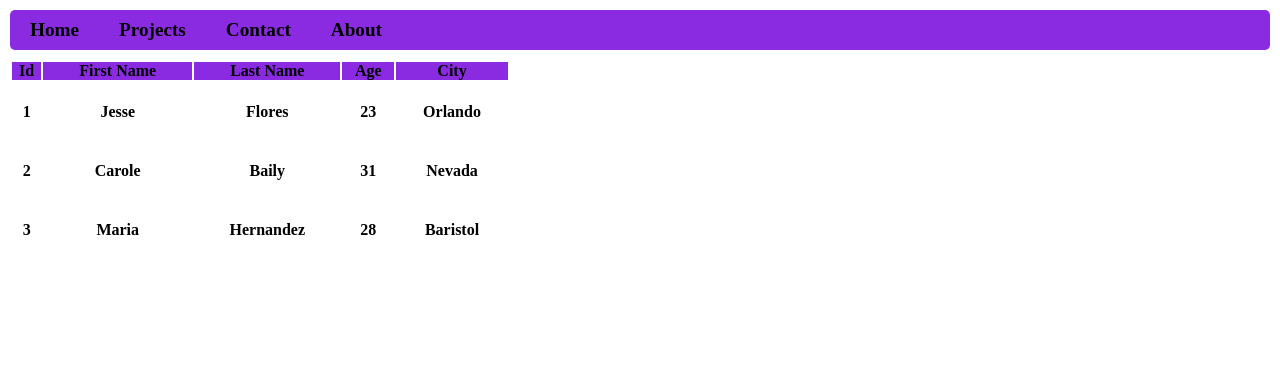
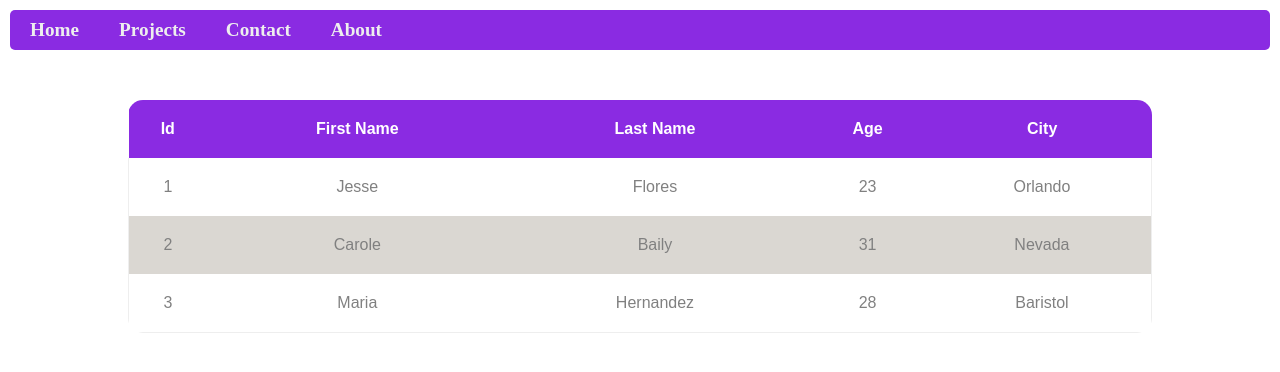
Before and after one commit to Ravi02205/Geekster_ClassTask, a plain HTML site: page class1/3.Table/index.html in a window 1280 px wide. Drawn offline with Linux system fonts and the light colour scheme.

Commit message:
Initial Commit

```diff
--- a/class1/3.Table/index.html
+++ b/class1/3.Table/index.html
@@ -11,10 +11,17 @@
     <header>
         <nav>
             <ul>
-                <li>Home</li>
-                <li>Projects</li>
-                <li>Contact</li>
-                <li>About</li>
+                <li>
+                    <a href="#">Home</a>
+                     </li>
+                <li>
+                    <a href="#">Projects</a>
+                    </li>
+                <li><a href="#">Contact</a>
+                    </li>
+                <li>
+                    <a href="#">About</a>
+                </li>
             </ul>
         </nav>
     </header>
@@ -29,33 +36,29 @@
                 <th>City</th>
                 </tr>
             </thead>
-            <td>
+            <tbody>
                 <tr>
-                <th>1</th>
-                <th>Jesse</th>
-                <th>Flores</th>
-                <th>23</th>
-                <th>Orlando</th>
-            </tr>
-            </td>
-            <td>
+                <td>1</td>
+                <td>Jesse</td>
+                <td>Flores</td>
+                <td>23</td>
+                <td>Orlando</td>
+                </tr>
                 <tr>
-                <th>2</th>
-                <th>Carole</th>
-                <th>Baily</th>
-                <th>31</th>
-                <th>Nevada</th>
-            </tr>
-            </td>
-            <td>
+                <td>2</td>
+                <td>Carole</td>
+                <td>Baily</td>
+                <td>31</td>
+                <td>Nevada</td>
+                </tr>
                 <tr>
-                <th>3</th>
-                <th>Maria</th>
-                <th>Hernandez</th>
-                <th>28</th>
-                <th>Baristol</th>
+                <td>3</td>
+                <td>Maria</td>
+                <td>Hernandez</td>
+                <td>28</td>
+                <td>Baristol</td>
                 </tr>
-            </td>
+            </tbody>
         </table>
     </div>
 </body>
--- a/class1/3.Table/style.css
+++ b/class1/3.Table/style.css
@@ -16,19 +16,54 @@ ul li{
     font-size: larger;
     font-weight: 800;
 }
+ul li a{
+    text-decoration: none;
+    color: #eee;
+}
 nav{
     background-color: blueviolet;
     margin: 10px;
     border-radius: 5px;
+    color: #eee;
 }
 
 .table{
     margin: 10px;
+    font-family:'PT Sans',sans-serif;
+    margin:auto;
+    margin-top: 50px;
+    text-align: center;
+    width:80%;
+    overflow:hidden;
+    border-radius: 15px;
 }
 table{
-    width: 500px;
-    height: 200px;
+    border-collapse: collapse;
+
 }
-.st {
+thead {
+    border-radius: 10px 10px 0 0;
+    color:white;
+    border-radius: 10px;
     background-color: blueviolet;
 }
+.table thead th{
+    padding:20px 5px;
+}
+.table tbody td{
+    padding:20px 5px;
+    color:gray;
+}
+.table tbody tr{
+    border-right: 1px solid #eee;
+    border-left: 1px solid #eee;
+
+}
+.table tbody tr:nth-child(2n){
+    background-color:rgb(218, 215, 210);
+
+}
+.table tbody tr:last-child{
+    border-bottom:1px solid #eee;
+    border-radius: 5px;
+}
--- /dev/null
+++ b/class10/Task1/index.html
@@ -0,0 +1,14 @@
+<!DOCTYPE html>
+<html lang="en">
+<head>
+    <meta charset="UTF-8">
+    <meta http-equiv="X-UA-Compatible" content="IE=edge">
+    <meta name="viewport" content="width=device-width, initial-scale=1.0">
+    <link rel="stylesheet" href="./style.css">
+    <title>Document</title>
+</head>
+<body>
+
+    <script src="./app.js"></script>
+</body>
+</html>
```
Also changed, not shown: class10/Task1/app.js (added), class10/Task1/style.css (added).
